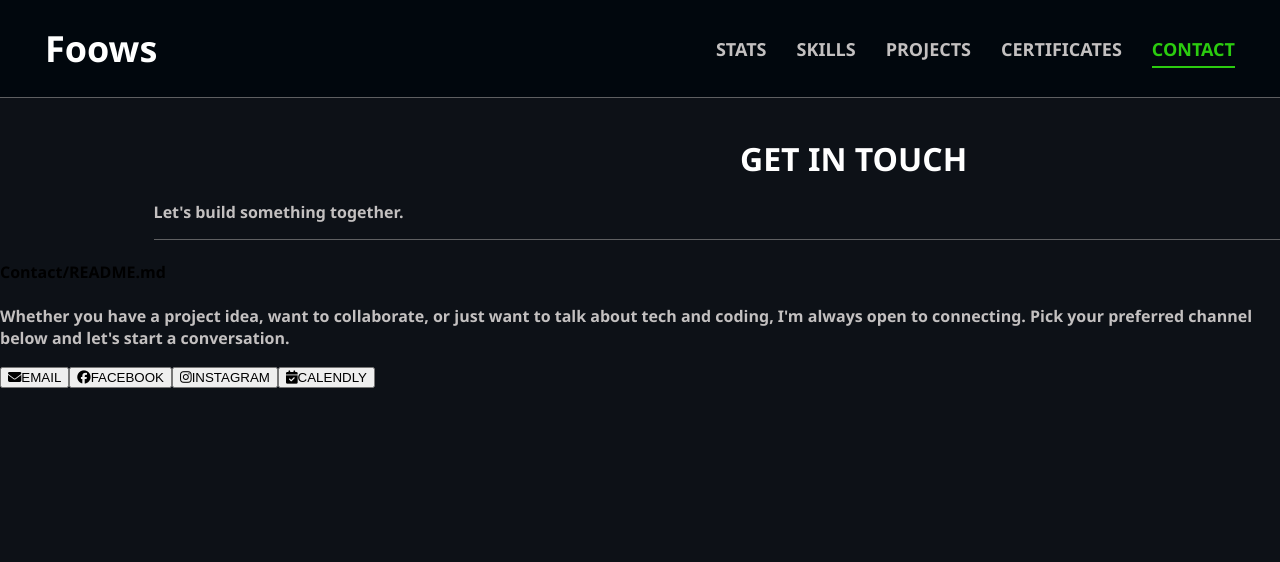
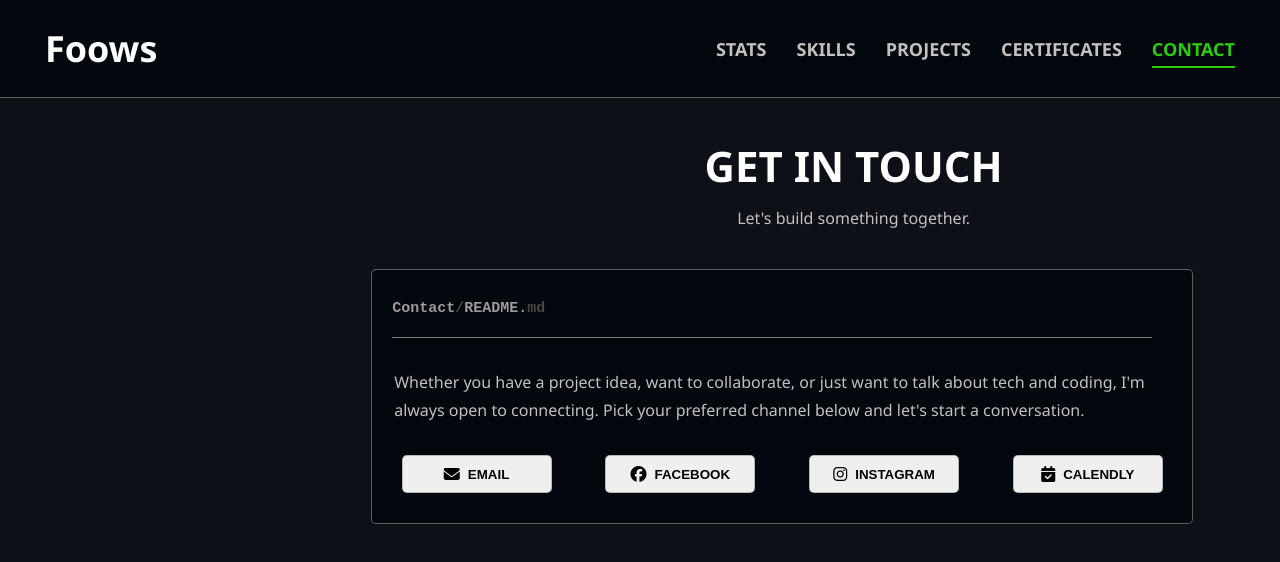
Before and after one commit to FoowsIsBack/Web_Portfolio, a React (Vite) app: page /contact in a window 1280 px wide. Shown: the top 562 px of the page. Built offline with nearby package versions, Linux system fonts and the light colour scheme.

Commit message:
add contact page layout and button styling

```diff
--- a/src/assets/Css/Contact.module.css
+++ b/src/assets/Css/Contact.module.css
@@ -26,8 +26,8 @@ body{
 }
 
 .nav2 a[href="/contact"]{
-    color: #2bcc0f;
-    border-bottom: 2px solid #2bcc0f;
+    color: rgb(43, 204, 15);
+    border-bottom: 2px solid rgb(43, 204, 15);
     padding-bottom: 5px;
 }
 
@@ -37,17 +37,115 @@ body{
 
 .nav2 > ul li a:hover{
     transition: 0.4s;
-    color: #2bcc0f;
+    color: rgb(43, 204, 15);
 }
 
 .menu{
     margin-top: 3%;
     margin-left: 12%;
     width: 1400px;
-    border-bottom: 1px solid rgba(128, 128, 128, 0.709);
 }
 
 .menu > h1{
     text-align: center;
     color: white;
+    font-size: 42px;
+    font-weight: 800;
 }
+
+.menu > p{
+    text-align: center;
+    font-size: 16px;
+    font-weight: 400;
+    margin-top: -15px;
+}
+
+.contact_box{
+    margin-left: 29%;
+    margin-top: 40px;
+    width: 800px;
+    border: 1px solid rgba(128, 128, 128, 0.709);
+    border-radius: 5px;
+    padding: 10px;
+    height: auto;
+    background-color: rgb(1, 7, 13);
+}
+
+.redme > h4{
+    font-size: 15px;
+    color: rgb(158, 154, 154);
+}
+
+.redme{
+    margin-left: 10px;
+    width: 760px;
+    font-family: 'Courier New', Courier, monospace;
+    border-bottom: 1px solid grey;
+}
+
+.md{
+    color: rgb(72, 71, 71);
+}
+
+.contact_info{
+    margin-left: 12px;
+    margin-top: 30px;
+}
+
+.contact_info > p{
+    color: rgb(195, 192, 192);
+    font-weight: normal;
+    width: 100%;
+    line-height: 1.8;
+}
+
+.contact_button{
+    display: flex;
+    justify-content: space-around;
+    gap: 15px;
+    margin-top: 30px;
+    margin-bottom: 20px;
+}
+
+.contact_button button{
+    display: flex;
+    align-items: center;
+    justify-content: center;
+    gap: 8px;
+    padding: 10px;
+    cursor: pointer;
+    width: 150px;
+    font-weight: bold;
+    border: none;
+    border-radius: 5px;
+    border: 1px solid rgba(128, 128, 128, 0.5);
+    transition: 0.3s ease;
+}
+
+.contact_button button i{
+    font-size: 16px;
+}
+
+.contact_button button:nth-child(1):hover{
+    background-color: rgb(234, 67, 53);
+    color: white;
+}
+
+.contact_button button:nth-child(2):hover{
+    background-color: rgb(24, 119, 242);
+    color: white;
+}
+
+.contact_button button:nth-child(3):hover{
+    background-color: rgb(228, 64, 95);
+    color: white;
+}
+
+.contact_button button:nth-child(4):hover{
+    background-color: rgb(43, 204, 15);
+    color: white;
+}
+
+.contact_button button:active{
+    opacity: 0.8;
+}
```
